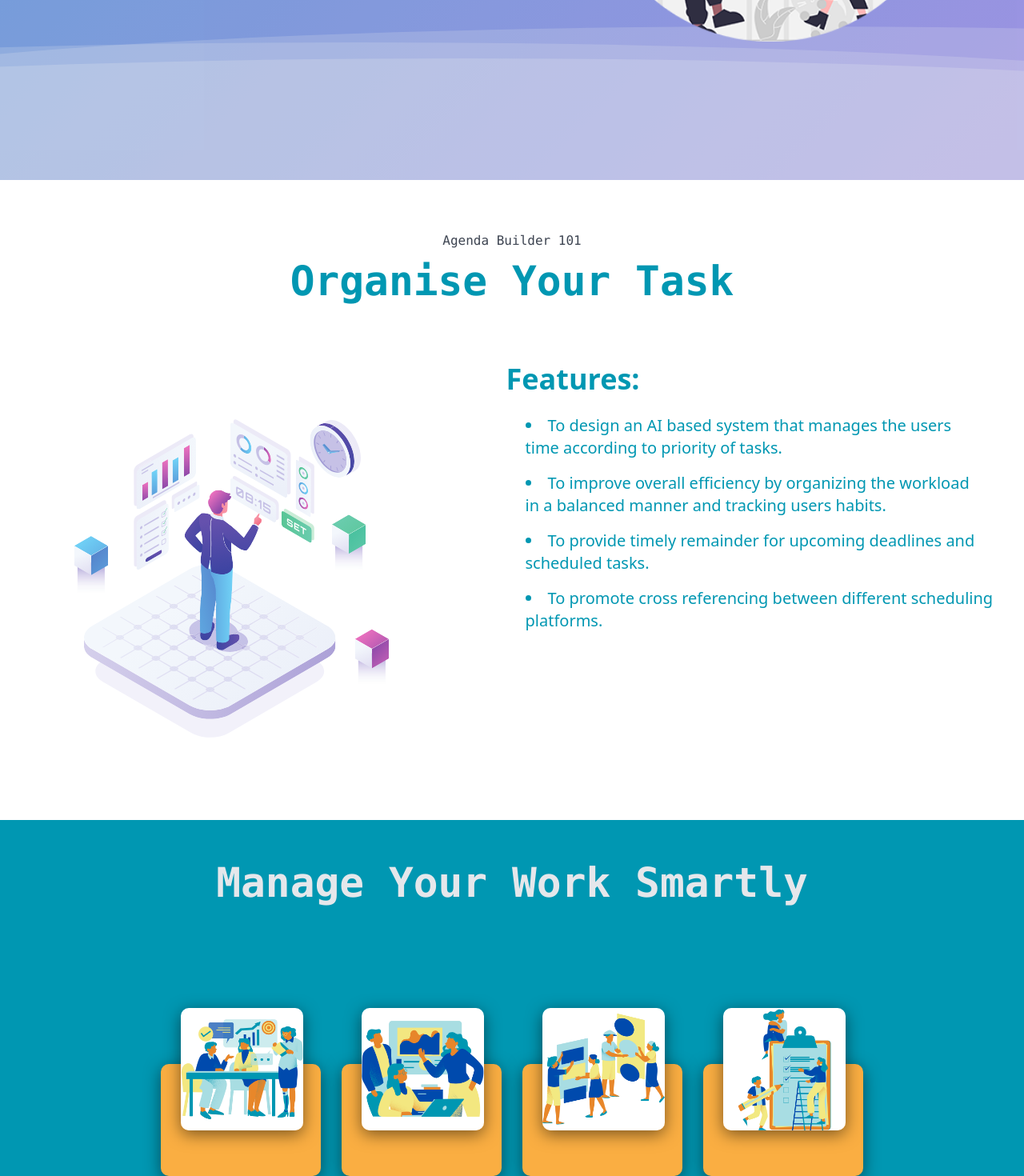
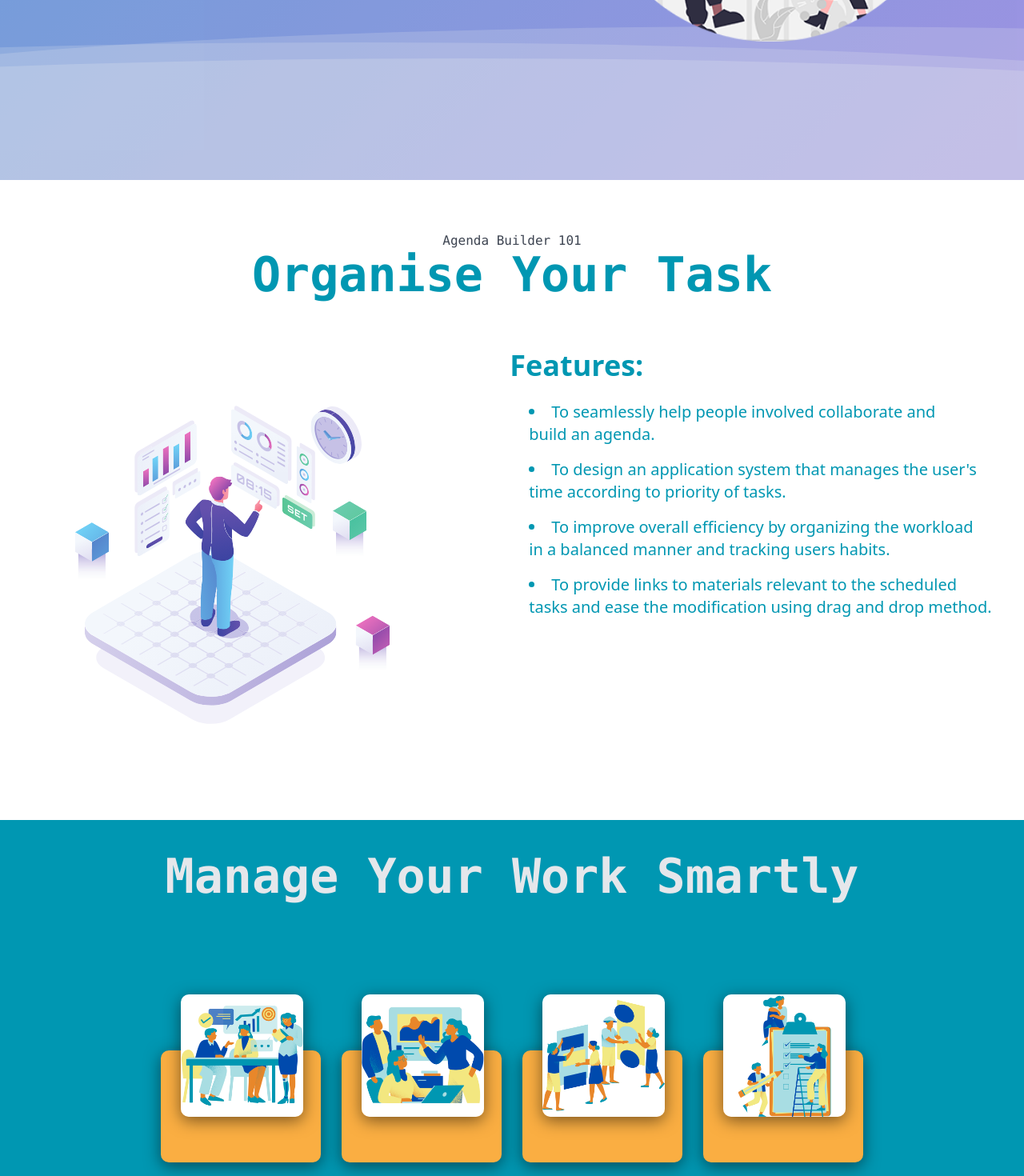
Before and after one commit to srshah27/agenda-builder, a Next.js app: page /landing in a window 1280 px wide. Shown: the part 575-2045 px from the top of the page at 80% size. Built offline with nearby package versions, Linux system fonts and the light colour scheme.

Commit message:
small chnages

```diff
--- a/src/components/Feature.js
+++ b/src/components/Feature.js
@@ -5,7 +5,7 @@ const Feature = () => {
        <div className="h-screen bg-white w-full">
           <div className ="flex-col text-primary font-mono p-16 text-center">
             <h4 className="text-md text-neutral">Agenda Builder 101 </h4>
-            <h1 className="text-[4vw] font-extrabold">Organise Your Task</h1>
+            <h1 className="text-6xl font-extrabold">Organise Your Task</h1>
           </div>
           <div className ="flex justify-around flex-wrap">
             <Image
@@ -17,10 +17,10 @@ const Feature = () => {
             />
             <div className ="text-xl text-primary text-left space-x-6 ml-4">
                 <h1 className="text-4xl font-semibold mb-6">Features:</h1>
-                <li className="mb-4"> To design an AI based system that  manages the users<br/> time according to priority of tasks.</li>
+                <li className="mb-4"> To seamlessly help people involved collaborate and <br/> build an agenda.</li>
+                <li className="mb-4"> To design an application system that manages the user&apos;s<br/> time according to priority of tasks.</li>
                 <li className="mb-4"> To improve overall efficiency by organizing the workload<br/> in a balanced manner and tracking users habits.</li>
-                <li className="mb-4"> To provide timely remainder for upcoming deadlines and <br/>scheduled tasks.</li>
-                <li className="mb-4"> To promote cross referencing between  different scheduling <br/> platforms.</li>
+                <li className="mb-4"> To provide links to materials relevant to the scheduled <br/>tasks and ease the modification using drag and drop method.</li>
             </div>
           </div>
         </div>
--- a/src/components/NewHero.js
+++ b/src/components/NewHero.js
@@ -1,4 +1,5 @@
 import Image from "next/image"
+import Link from "next/link"
 
 const NewHero = ({ heading, content }) => {
   return (
@@ -13,7 +14,7 @@ const NewHero = ({ heading, content }) => {
         <div className="flex flex-col items-center">
           <h1 className="text-5xl max-w-lg font-thin text-white text-center lg:text-start leading-snug">{heading}</h1>
           <p className="py-6 text-center">{content}</p>
-          <button className="btn btn-primary max-w-md">Get Started</button>
+          <button className="btn btn-primary max-w-md"> <Link href= "/login"> Get Started </Link> </button>
         </div>
       </div>
     </div>
--- a/src/components/Use.js
+++ b/src/components/Use.js
@@ -5,7 +5,7 @@ const Use = () => {
   return (
       <div className="h-auto bg-primary w-full">
 
-          <div className ="flex-col text-gray-200 font-mono pt-10 pb-32  text-center text-[4vw] font-extrabold">
+          <div className ="flex-col text-gray-200 font-mono pt-10 pb-32  text-center text-6xl font-extrabold">
             <h1>Manage Your Work Smartly</h1>
           </div>
 
@@ -17,7 +17,7 @@ const Use = () => {
                     </div>
                     <div className ={styles.content}>
                         <h2>Step I</h2>
-                        <p>Create Workspace</p>
+                        <p>Create  A Workspace</p>
                     </div>
                 </div>
                 <div className={styles.workcard}>
```
